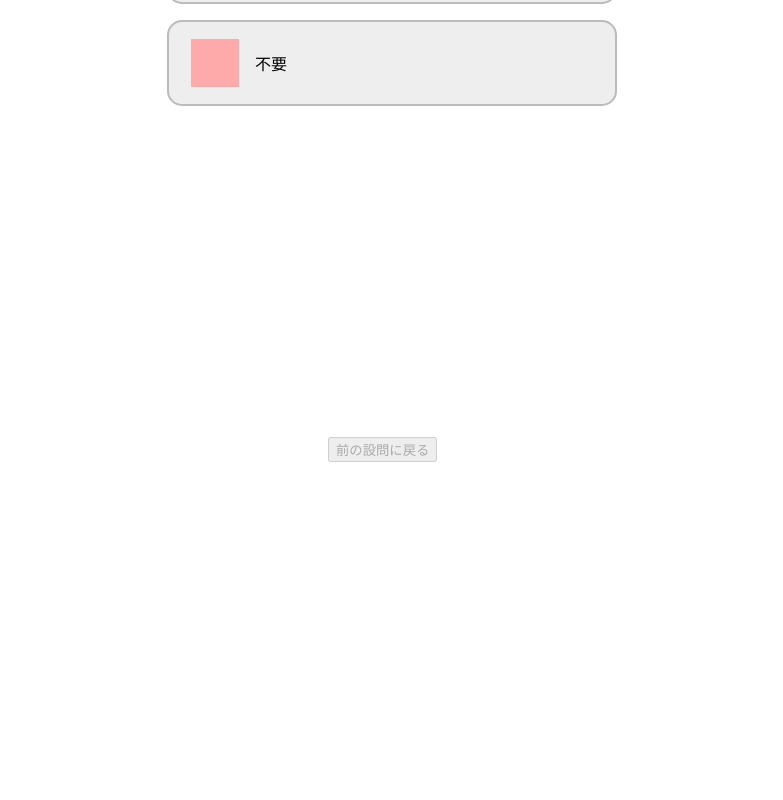
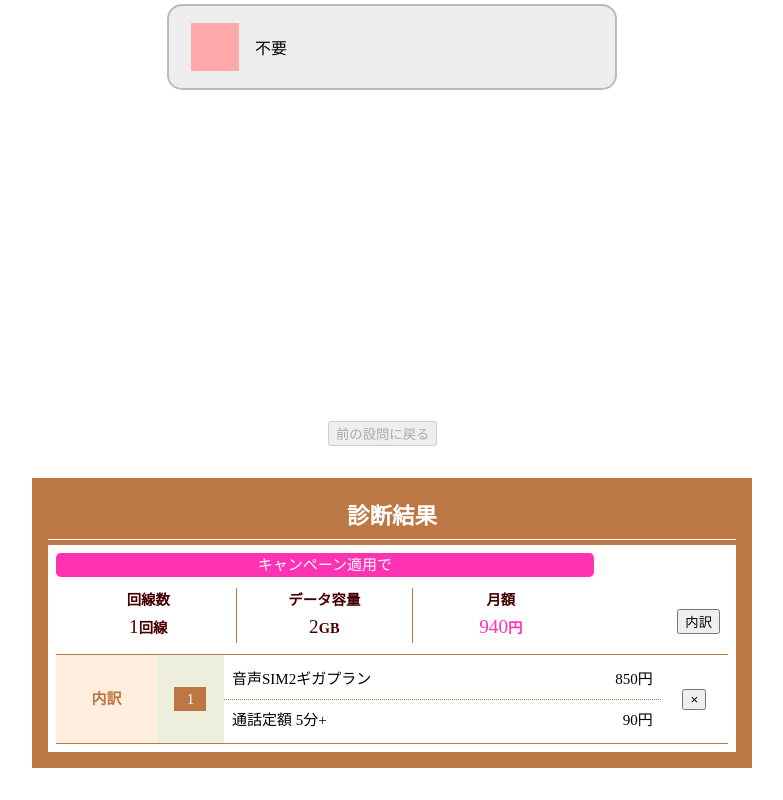
Before and after one commit to Misaki-Ouchi/Vue.js-practice02_price-simulator, a Vue app: page / in a window 1280 px wide. Shown: the part 379-1179 px from the top of the page, without its empty margins (248-1031 px from the left). Before the commit the page ends 877 px from the top, so only its background shows below. Built offline with nearby package versions, Linux system fonts and the light colour scheme.

Commit message:
診断結果のcss完了

```diff
--- a/src/App.vue
+++ b/src/App.vue
@@ -2,6 +2,7 @@
 import HeaderItem from "./components/HeaderItem.vue";
 import TheSelections from "./components/TheSelections.vue";
 import Selection from "./components/Selection.vue";
+import ResultBox from "./components/ResultBox.vue";
 </script>
 
 <template>
@@ -12,6 +13,7 @@ import Selection from "./components/Selection.vue";
   <main>
     <div class="wrapper">
       <The-Selections />
+      <Result-Box />
     </div>
   </main>
 </template>
@@ -23,7 +25,8 @@ header {
   padding: 2rem;
 }
 .wrapper {
-  padding: 1rem;
+  max-width: 800px;
+  margin: auto;
 }
 
 .logo {
--- /dev/null
+++ b/src/components/ResultBox.vue
@@ -0,0 +1,183 @@
+<script setup lang="ts">
+import { ref, reactive } from "vue";
+
+defineProps<{
+  dataList: {}
+}>();
+
+const data = reactive({
+
+});
+</script>
+<template>
+  <div class="result">
+    <div class="result-wrap">
+      <h2>診断結果</h2>
+      <div class="result-box">
+        <div class="campaign">
+          <p class="campaign-title">キャンペーン適用で</p>
+          <div class="campaign-box">
+            <div class="campaign-item">
+              <span>回線数</span>
+              <div class="campaign-data">
+                <p>1</p>
+                <span>回線</span>
+              </div>
+            </div>
+            <div class="campaign-item">
+              <span>データ容量</span>
+              <div class="campaign-data">
+                <p>2</p>
+                <span>GB</span>
+              </div>
+            </div>
+            <div class="campaign-item">
+              <span>月額</span>
+              <div class="campaign-data cost-data">
+                <p>940</p>
+                <span>円</span>
+              </div>
+            </div>
+          </div>
+        </div>
+        <!-- /.campaign -->
+        <button class="openBtn">内訳</button>
+        <div class="detail">
+          <div class="detail-title"><p>内訳</p></div>
+          <div class="detail-number"><div>1</div></div>
+          <div class="detail-plans">
+            <div class="detail-plan1">
+              <p>音声SIM2ギガプラン</p>
+              <p>850円</p>
+            </div>
+            <div class="detail-plan2">
+              <p>通話定額 5分+</p>
+              <p>90円</p>
+            </div>
+          </div>
+          <div class="btn-wrap"><button class="closeBtn">×</button></div>
+        </div>
+        <!-- /.detail -->
+      </div>
+      <!-- /.result-box -->
+    </div>
+  </div>
+</template>
+<style scoped>
+.result-wrap {
+  width: 90%;
+  margin: 2rem auto;
+  background-color: #b74;
+  padding: 1rem;
+  text-align: center;
+}
+h2 {
+  color: #fff;
+  font-weight: bold;
+  padding: 0.3rem;
+  border-bottom: 1px solid #fff;
+  margin-bottom: 0.3rem;
+}
+.result-box {
+  position: relative;
+  padding: 0.5rem;
+  background-color: #fff;
+}
+.campaign {
+  width: 80%;
+}
+.campaign-title {
+  color: #fff;
+  background-color: rgb(255, 50, 180);
+  border-radius: 0.3rem;
+}
+.campaign-box {
+  display: flex;
+  flex: 1;
+  justify-content: space-around;
+  width: 100%;
+  padding: 0.3rem;
+}
+.campaign-item {
+  width: calc(100% / 3);
+  color: #400;
+  font-weight: bold;
+  margin: 0.4rem 0;
+}
+.campaign-item:not(:last-child) {
+  border-right: 1px solid #b74;
+}
+.campaign-item span {
+  width: 100%;
+  background-color: #fff;
+  font-weight: bold;
+  font-size: 0.9rem;
+}
+.campaign-data p {
+  display: inline;
+}
+.cost-data {
+  color: rgb(255, 50, 180);
+}
+.campaign-data span {
+  background-color: transparent;
+}
+.campaign-item p {
+  font-size: 1.2rem;
+}
+.openBtn {
+  position: absolute;
+  right: 1rem;
+  top: 4rem;
+}
+.detail {
+  display: flex;
+  justify-content: space-between;
+  align-items: center;
+  background-color: #fff;
+  border-top: 1px solid #b74;
+  border-bottom: 1px solid #b74;
+}
+.detail-title {
+  width: 15%;
+}
+.detail-title p {
+  font-weight: bold;
+  color: #b74;
+  background-color: #fed;
+  padding: 2rem 0;
+}
+.detail-number {
+  display: flex;
+  justify-content: center;
+  width: 10%;
+  background-color: #eed;
+  padding: 2rem 1rem;
+}
+.detail-number div {
+  background-color: #b74;
+  color: #fff;
+  width: 2rem;
+}
+.detail-plans {
+  display: flex;
+  flex-direction: column;
+  width: 65%;
+  height: 100%;
+}
+.detail-plan1,
+.detail-plan2 {
+  display: flex;
+  justify-content: space-between;
+}
+.detail-plan1 {
+  border-bottom: 1px dotted #b74;
+}
+.detail-plan1 p,
+.detail-plan2 p {
+  padding: 0.5rem;
+}
+.btn-wrap {
+  width: 10%;
+}
+</style>
--- a/src/components/Selection.vue
+++ b/src/components/Selection.vue
@@ -29,7 +29,7 @@ const data = reactive({
         :isSale="item.isSale"
         :data-value="item.value"
         :btnSelected="btnSelected"
-        @btnClick="$emit('clickEvent', { ans: item.value })"
+        @btnClick="$emit('clickEvent', { que: value.title, ans: item.value })"
       >
         <template #icon>
           <!-- <svg></svg> -->
--- a/src/components/TheSelections.vue
+++ b/src/components/TheSelections.vue
@@ -7,7 +7,7 @@ const data = reactive({
   current_slide: 0,
   isDisabledP: true,
   sctSelected: false,
-  btnSelected: false
+  btnSelected: false,
 });
 const list = ref([
   {
@@ -20,7 +20,7 @@ const list = ref([
         isRecommend: false,
         isSale: false,
         isSelected: false,
-        value: '電話必要',
+        value: "電話必要",
       },
       {
         msgType1: true,
@@ -29,7 +29,7 @@ const list = ref([
         isRecommend: false,
         isSale: false,
         isSelected: false,
-        value: '電話必要',
+        value: "電話不要",
       },
     ],
   },
@@ -43,7 +43,7 @@ const list = ref([
         isRecommend: false,
         isSale: false,
         isSelected: false,
-        value: 'SIM',
+        value: "SIM",
       },
       {
         msgType1: true,
@@ -52,7 +52,7 @@ const list = ref([
         isRecommend: false,
         isSale: false,
         isSelected: false,
-        value: 'eSIM',
+        value: "eSIM",
       },
     ],
   },
@@ -68,7 +68,7 @@ const list = ref([
         prePrice: "500",
         salePrice: "90",
         isSelected: false,
-        value: '通話定額5分',
+        value: "通話定額5分",
       },
       {
         msgType1: false,
@@ -79,7 +79,7 @@ const list = ref([
         prePrice: "700",
         salePrice: "290",
         isSelected: false,
-        value: '通話定額10分',
+        value: "通話定額10分",
       },
       {
         msgType1: false,
@@ -90,7 +90,7 @@ const list = ref([
         prePrice: "1400",
         salePrice: "990",
         isSelected: false,
-        value: 'かけ放題',
+        value: "かけ放題",
       },
       {
         msgType1: true,
@@ -99,7 +99,7 @@ const list = ref([
         isRecommend: false,
         isSale: false,
         isSelected: false,
-        value: '通話定額は使わない',
+        value: "通話定額は使わない",
       },
     ],
   },
@@ -113,7 +113,7 @@ const list = ref([
         isRecommend: false,
         isSale: false,
         isSelected: false,
-        value: 'SMSを使う',
+        value: "SMSを使う",
       },
       {
         msgType1: true,
@@ -122,7 +122,7 @@ const list = ref([
         isRecommend: false,
         isSale: false,
         isSelected: false,
-        value: 'SMSは使わない',
+        value: "SMSは使わない",
       },
     ],
   },
@@ -136,7 +136,7 @@ const list = ref([
         isRecommend: false,
         isSale: false,
         isSelected: false,
-        value: 'データeSIMを使う',
+        value: "データeSIMを使う",
       },
       {
         msgType1: true,
@@ -145,7 +145,7 @@ const list = ref([
         isRecommend: false,
         isSale: false,
         isSelected: false,
-        value: 'データeSIMは使わない',
+        value: "データeSIMは使わない",
       },
     ],
   },
@@ -159,7 +159,7 @@ const list = ref([
         isRecommend: false,
         isSale: false,
         isSelected: false,
-        value: '2',
+        value: "2",
       },
       {
         msgType1: true,
@@ -168,7 +168,7 @@ const list = ref([
         isRecommend: true,
         isSale: false,
         isSelected: false,
-        value: '5',
+        value: "5",
       },
       {
         msgType1: true,
@@ -177,7 +177,7 @@ const list = ref([
         isRecommend: false,
         isSale: false,
         isSelected: false,
-        value: '10',
+        value: "10",
       },
       {
         msgType1: true,
@@ -186,7 +186,7 @@ const list = ref([
         isRecommend: false,
         isSale: false,
         isSelected: false,
-        value: '15',
+        value: "15",
       },
       {
         msgType1: true,
@@ -195,7 +195,7 @@ const list = ref([
         isRecommend: false,
         isSale: false,
         isSelected: false,
-        value: '20',
+        value: "20",
       },
     ],
   },
@@ -205,13 +205,27 @@ const selectedItem = ref([]);
 // ボタン選択イベント
 const handleEvent = (newData) => {
   // 格納用リストににデータ格納
-  let a = newData.ans;
+  let a = {
+    que: newData.que,
+    ans: newData.ans,
+  };
   selectedItem.value.push(a);
   // 選択されなかったボタンの色変更
-  data.sctSelected = true
-  // 選択された内容によって条件分岐
+  data.sctSelected = true;
+  // 選択された内容によって条件分岐（スライド数増）
+  if (a.ans === "電話不要") {
+    data.current_slide += 2;
+  }
+  if (a.ans === "SMSを使う") {
+    data.current_slide++;
+  }
+  if (a.que === "通話定額を使いますか？") {
+    data.current_slide += 2;
+  }
   // 次の選択肢へ
+  console.log(a.que);
   next();
+  console.log(data.current_slide);
 };
 // 前の設問に戻る
 const prev = () => {
@@ -281,7 +295,7 @@ const next = () => {
 .next-leave-active,
 .prev-enter-active,
 .prev-leave-active {
-  transition: all 0.8s ease-out;
+  transition: all 0.5s ease-out;
 }
 .next-enter-from {
   transform: translateX(450px);
```
